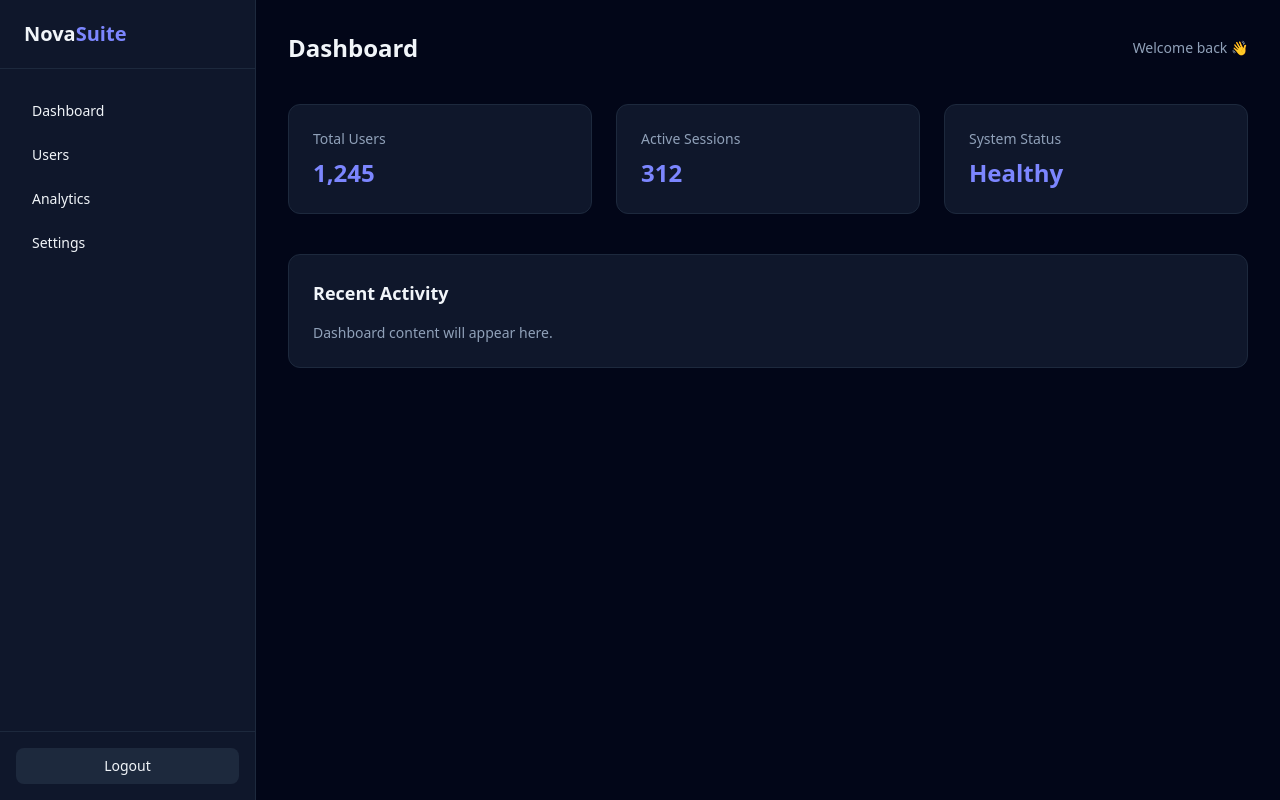
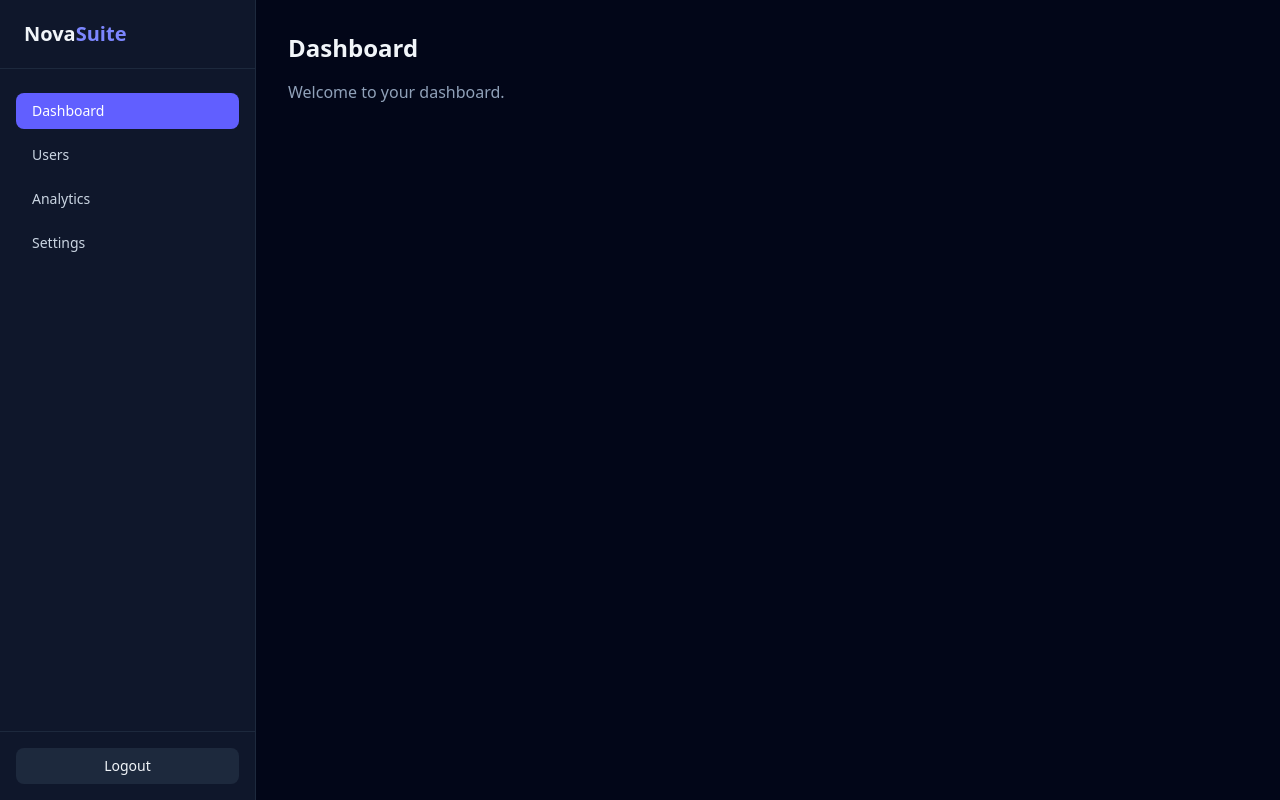
Before and after one commit to Saurabh190120/saas-paltform, a React (Vite) app in the folder saas/: page /dashboard in a window 1280 px wide. Built offline with nearby package versions, Linux system fonts and the light colour scheme; sample sign-in values are in the browser's storage.

Commit message:
dashboard page

```diff
--- a/saas/src/components/layout/DashboardLayout.jsx
+++ b/saas/src/components/layout/DashboardLayout.jsx
@@ -1,17 +1,68 @@
-import Sidebar from "./Sidebar";
-import Navbar from "./Navbar";
+import { NavLink, useNavigate } from "react-router-dom";
 
 export default function DashboardLayout({ children }) {
+  const navigate = useNavigate();
+
+  const handleLogout = () => {
+    localStorage.removeItem("isAuthenticated");
+    navigate("/login", { replace: true });
+  };
+
   return (
-    <div className="flex">
-      <Sidebar />
+    <div className="min-h-screen bg-slate-950 text-slate-100 flex">
 
-      <div className="ml-64 flex-1">
-        <Navbar />
-        <main className="p-6 bg-gray-100 min-h-screen">
-          {children}
-        </main>
-      </div>
+      {/* ================= Sidebar ================= */}
+      <aside className="w-64 bg-slate-900 border-r border-slate-800 flex flex-col">
+
+        {/* Logo */}
+        <div className="px-6 py-5 border-b border-slate-800">
+          <h1 className="text-xl font-semibold">
+            Nova<span className="text-indigo-400">Suite</span>
+          </h1>
+        </div>
+
+        {/* Navigation */}
+        <nav className="flex-1 px-4 py-6 space-y-2 text-sm">
+          <SidebarLink to="/dashboard" label="Dashboard" />
+          <SidebarLink to="/dashboard/users" label="Users" />
+          <SidebarLink to="/dashboard/analytics" label="Analytics" />
+          <SidebarLink to="/dashboard/settings" label="Settings" />
+        </nav>
+
+        {/* Logout */}
+        <div className="px-4 py-4 border-t border-slate-800">
+          <button
+            onClick={handleLogout}
+            className="w-full bg-slate-800 hover:bg-slate-700 py-2 rounded-lg text-sm"
+          >
+            Logout
+          </button>
+        </div>
+      </aside>
+
+      {/* ================= Main Content ================= */}
+      <main className="flex-1 p-8 overflow-y-auto">
+        {children}
+      </main>
     </div>
   );
 }
+
+/* ================= Sidebar Link ================= */
+
+function SidebarLink({ to, label }) {
+  return (
+    <NavLink
+      to={to}
+      className={({ isActive }) =>
+        `block px-4 py-2 rounded-lg ${
+          isActive
+            ? "bg-indigo-500 text-white"
+            : "text-slate-300 hover:bg-slate-800"
+        }`
+      }
+    >
+      {label}
+    </NavLink>
+  );
+}
--- a/saas/src/pages/dashboard/Dashboard.jsx
+++ b/saas/src/pages/dashboard/Dashboard.jsx
@@ -1,83 +1,12 @@
-import { Link } from "react-router-dom";
+import DashboardLayout from "../../components/layout/DashboardLayout";
 
 export default function Dashboard() {
   return (
-    <div className="min-h-screen bg-slate-950 text-slate-100 flex">
-
-      {/* ================= Sidebar ================= */}
-      <aside className="w-64 bg-slate-900 border-r border-slate-800 flex flex-col">
-
-        {/* Logo */}
-        <div className="px-6 py-5 border-b border-slate-800">
-          <h1 className="text-xl font-semibold">
-            Nova<span className="text-indigo-400">Suite</span>
-          </h1>
-        </div>
-
-        {/* Navigation */}
-        <nav className="flex-1 px-4 py-6 space-y-2 text-sm">
-          <NavItem label="Dashboard" />
-          <NavItem label="Users" />
-          <NavItem label="Analytics" />
-          <NavItem label="Settings" />
-        </nav>
-
-        {/* Logout */}
-        <div className="px-4 py-4 border-t border-slate-800">
-          <button className="w-full bg-slate-800 hover:bg-slate-700 py-2 rounded-lg text-sm">
-            Logout
-          </button>
-        </div>
-      </aside>
-
-      {/* ================= Main Content ================= */}
-      <main className="flex-1 p-8">
-
-        {/* Top Bar */}
-        <div className="flex justify-between items-center mb-10">
-          <h2 className="text-2xl font-bold">Dashboard</h2>
-          <span className="text-slate-400 text-sm">
-            Welcome back 👋
-          </span>
-        </div>
-
-        {/* Stats Cards */}
-        <div className="grid md:grid-cols-3 gap-6 mb-10">
-          <StatCard title="Total Users" value="1,245" />
-          <StatCard title="Active Sessions" value="312" />
-          <StatCard title="System Status" value="Healthy" />
-        </div>
-
-        {/* Content Box */}
-        <div className="bg-slate-900 border border-slate-800 rounded-xl p-6">
-          <h3 className="text-lg font-semibold mb-4">
-            Recent Activity
-          </h3>
-          <p className="text-slate-400 text-sm">
-            Dashboard content will appear here.
-          </p>
-        </div>
-
-      </main>
-    </div>
+    <DashboardLayout>
+      <h1 className="text-2xl font-bold mb-4">Dashboard</h1>
+      <p className="text-slate-400">
+        Welcome to your dashboard.
+      </p>
+    </DashboardLayout>
   );
 }
-
-/* ================= Reusable Components ================= */
-
-function NavItem({ label }) {
-  return (
-    <div className="px-4 py-2 rounded-lg hover:bg-slate-800 cursor-pointer">
-      {label}
-    </div>
-  );
-}
-
-function StatCard({ title, value }) {
-  return (
-    <div className="bg-slate-900 border border-slate-800 rounded-xl p-6">
-      <p className="text-slate-400 text-sm mb-2">{title}</p>
-      <h3 className="text-2xl font-bold text-indigo-400">{value}</h3>
-    </div>
-  );
-}
```
